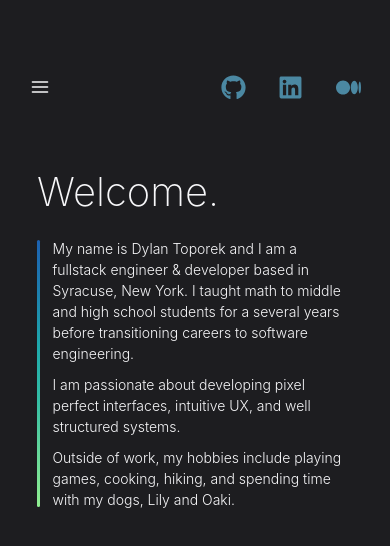
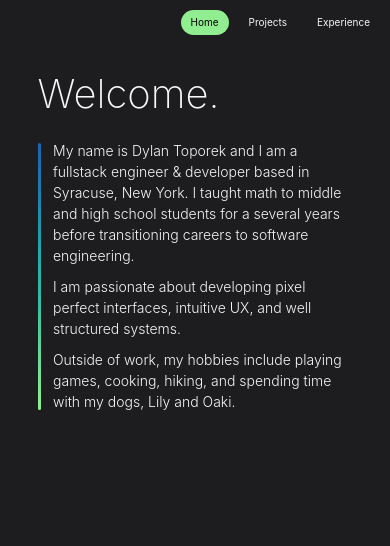
Before and after one commit to dylantoporek/portfolio-project, a React (Create React App) app: page / in a window 390 px wide. Shown: the top 546 px of the page. Built offline with nearby package versions, Linux system fonts and the light colour scheme.

Commit message:
navbar v2 done

```diff
--- a/src/components/App/App.js
+++ b/src/components/App/App.js
@@ -20,27 +20,29 @@ const [toggleNavbar, setToggleNavbar] = useState(false)
     setSelectedPage(str)
   }
 
-console.log(toggleNavbar)
   return (
     <ChakraProvider>
+      <Flex w={'100vw'} color={'#F7F7F9'} position={'fixed'} zIndex={1}>
+        <Navbar toggleNavbar={toggleNavbar} setToggleNavbar={setToggleNavbar}/>
+      </Flex>
       <Stack
         color={'#F7F7F9'}
         alignItems={'center'}
         justifyContent={'center'}
         flexDirection={'column'}
         backgroundColor={'#1D1D20'}
-        p={isMobile ? 2: 0}
+        p={isMobile ? 5: 0}
         minW={'100vw'}
         minH={'100vh'}>
-        <Navbar toggleNavbar={toggleNavbar} setToggleNavbar={setToggleNavbar}/>
           <Flex
+            transition={'all ease-in .2s'}
             flexDir={'column'}
-            p={isMobile ? 2: 0}
+            p={isMobile ? 5: 0}
             alignSelf={'center'}
-            minH={'90vh'}
-            maxW={'90vw'}>
+            h={'96vh'}
+            maxW={'100vw'}>
 
-              <Contact toggleNavbar={toggleNavbar} setToggleNavbar={setToggleNavbar}/>
+              {/* <Contact toggleNavbar={toggleNavbar} setToggleNavbar={setToggleNavbar}/> */}
             <Routes>
                 <Route path='/' element={<Home changePage={changePage}/>}/>
                 <Route path='/projects' element={<ProjectItem changePage={changePage}/>}/>
--- a/src/components/Navbar/Navbar.js
+++ b/src/components/Navbar/Navbar.js
@@ -1,120 +1,85 @@
-import React, {useState} from "react";
+import React, {useState, useEffect} from "react";
 import PageNav from "../PageNav/PageNav";
 import logo from '../../images/logo.png'
 import 'animate.css'
 import {ArrowLeftIcon, ArrowRightIcon} from '@chakra-ui/icons'
 import { useNavigate } from "react-router-dom"
-import {Stack, Flex, Text, useMediaQuery} from '@chakra-ui/react'
+import {Stack, Flex, Text, useMediaQuery, Button} from '@chakra-ui/react'
 
 function Navbar({toggleNavbar, setToggleNavbar}){
     const navigate = useNavigate()
-    const [selectedNav, setSelectedNav] = useState(null)
     const [animation, setAnimation] = useState(false)
     const [isMobile] = useMediaQuery("(max-width: 768px)")
     const [isDesktop] = useMediaQuery("(min-width: 1550px)")
     const navbarItems = ['Home', 'Projects', 'Experience']
 
-    function handleClick(){
-        const section = document.getElementById('home-container')
-        section.scrollIntoView( { behavior: 'smooth', block: 'start' } )
-        setSelectedNav(null)
-    }
-
-    function handleNavSelection(props){
-        setSelectedNav(props)
-    }
-
-    function handleAnimation(props){
-        if(props === 'on'){
-            setAnimation(true)
-        } else {
-            setAnimation(false)
-        }
-    }
-
     function handleNavigate(string) {
-      console.log(string)
         if (string === 'Home') {
             navigate('/')
         } else {
             let lowerCasePath = string.toLowerCase()
             navigate(`/${lowerCasePath}`)
         }
-
     }
 
-    // <Flex>
-    //             {navbarItems.map((item) => <Flex
-    //                 key={item}
-    //                 cursor={'pointer'}
-    //                 mb={5}
-    //                 fontSize={12}
-    //                 fontWeight={700}
-    //                 color={selectedNav === item ? '#41E2BA' : '#F7F7F9'}
-    //                 onMouseOver={(e) => setSelectedNav(e.target.innerText) }
-    //                 onMouseOut={() => setSelectedNav(null)}
-    //                 onClick={(e) => handleNavigate(`${e.target.innerText}`)}>
-    //                     {item} //
-    //                 </Flex>
-    //             )}
-    //         </Flex>
+    function checkURl(string){
+        let url = window.location.href
+        if (url.includes(string.toLowerCase())){
+            return '#90EE90'
+        } else if (url[url.length - 1] === '/' && string === 'Home'){
+            return '#90EE90'
+        } else return 'transparent'
+    }
 
+    function handleColorPicker(string){
+        let url = window.location.href
+        if (url.includes(string.toLowerCase())){
+            return 'black'
+        } else if (url[url.length - 1] === '/' && string === 'Home'){
+            return 'black'
+        } else return null
+    }
 
-    let navbar = <Stack>
-        <Flex
-        justifyContent={'space-between'}
-         p={5}
-         fontSize={'14px'}
-         minH={'80px'}>
-            <Flex
-             alignSelf={'center'}
-             cursor={'pointer'}
-             onClick={() => setToggleNavbar(false)}>
-               <ArrowLeftIcon boxSize={3}/>
-            </Flex>
-            <Flex w={'60%'} alignItems={'center'} justifyContent={'space-evenly'}>
-                <Text cursor={'pointer'} onClick={() =>{
-                    handleNavigate('')
-                    setToggleNavbar(false)
-                }}>Home</Text>
-                <Text cursor={'pointer'} onClick={() => {
-                    handleNavigate('projects')
-                    setToggleNavbar(false)
-                }}>Projects</Text>
-                <Text cursor={'pointer'} onClick={() => {
-                    handleNavigate('experience')
-                    setToggleNavbar(false)
-                }}>Experience</Text>
-            </Flex>
-        </Flex>
-    </Stack>
-
-    if (toggleNavbar){
+    if (isMobile){
         return (
-            <Stack
-                w={isMobile ? '100%' : '30%'}
-                zIndex={2}
-                position={'absolute'}
-                top={'34px'}
-                left={0}
-                backgroundColor={'#1C61B1'}
-                className='animate__animated animate__slideInLeft'>
-                {navbar}
+            <Stack w={'100%'} p={4}>
+                <Flex justifyContent={'flex-end'} gap={'10px'}>
+                    {navbarItems.map((item) => {
+                        return (
+                            <Flex
+                                cursor={'pointer'}
+                                key={item}
+                                backgroundColor={() => checkURl(item)}
+                                p={2}
+                                paddingLeft={'10px'}
+                                paddingRight={'10px'}
+                                borderRadius={'5em'}>
+                                <Text color={() => handleColorPicker(item)}
+                                      onClick={() => handleNavigate(item)}>
+                                    {item}
+                                </Text>
+                            </Flex>
+                        )
+                    })}
+                </Flex>
             </Stack>
-
         )
     } else return (
-        <Stack
-            w={isMobile ? '100%' : '30%'}
-            zIndex={2}
-            position={'absolute'}
-            top={'34px'}
-            left={0}
-            backgroundColor={'#1C61B1'}
-            className='animate__animated animate__slideOutLeft'>
-            {navbar}
-    </Stack>
+        <Stack w={'100%'} p={4}>
+                <Flex justifyContent={'flex-end'} mr={10} mt={5} gap={'10px'} fontSize={'14px'}>
+                    {navbarItems.map((item) => {
+                        return (
+                            <Flex>
+                                <Button cursor={'pointer'} key={item} _hover={{ bg: '#67D89A', color: 'black'}} backgroundColor={() => checkURl(item)} p={2} paddingLeft={'10px'} paddingRight={'10px'} borderRadius={'5em'} color={() => handleColorPicker(item)} onClick={() => handleNavigate(item)}>
+                                    {item}
+                                </Button>
+                            </Flex>
+                        )
+                    })}
+                </Flex>
+            </Stack>
     )
+
 }
 
 export default Navbar
```
